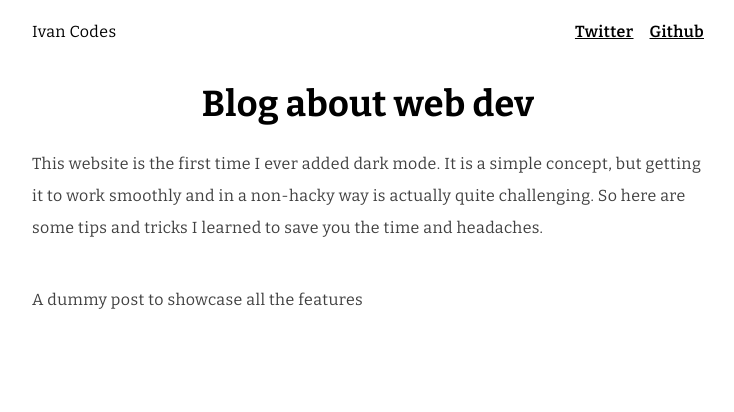
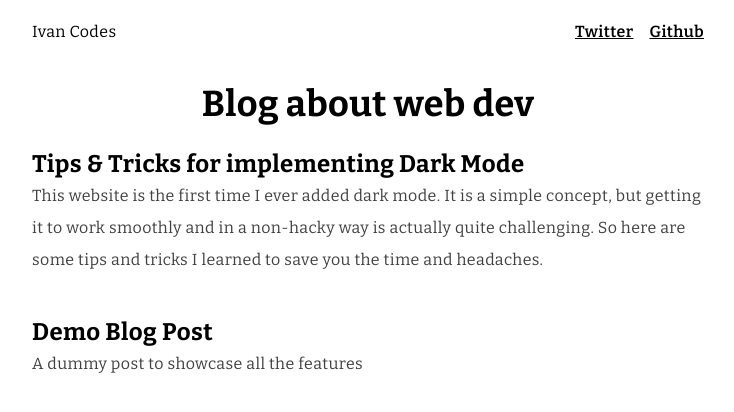
Before and after one commit to ivan-codes/blog, a Next.js app: page / in a window 1280 px wide. Shown: the top 412 px of the page, without its empty margins (272-1006 px from the left). Built offline with nearby package versions, Linux system fonts and the light colour scheme.

Commit message:
Test safari bug

```diff
--- a/components/PostPreview.tsx
+++ b/components/PostPreview.tsx
@@ -12,9 +12,9 @@ type Props = {
 function PostPreview({ title, description, createdAt, pathname }: Props) {
   return (
     <article className="mb-10">
-      {/* <Link href={`/p/${pathname}`} passHref>
+      <Link href={`/p/${pathname}`} passHref>
         <h3 className="cursor-pointer mb-0 hover:underline">{title}</h3>
-      </Link> */}
+      </Link>
       {/* <p className="text-trueGray-500 mb-1">
         {format(new Date(createdAt), "MMMM Do, YYYY")}
       </p> */}
```
